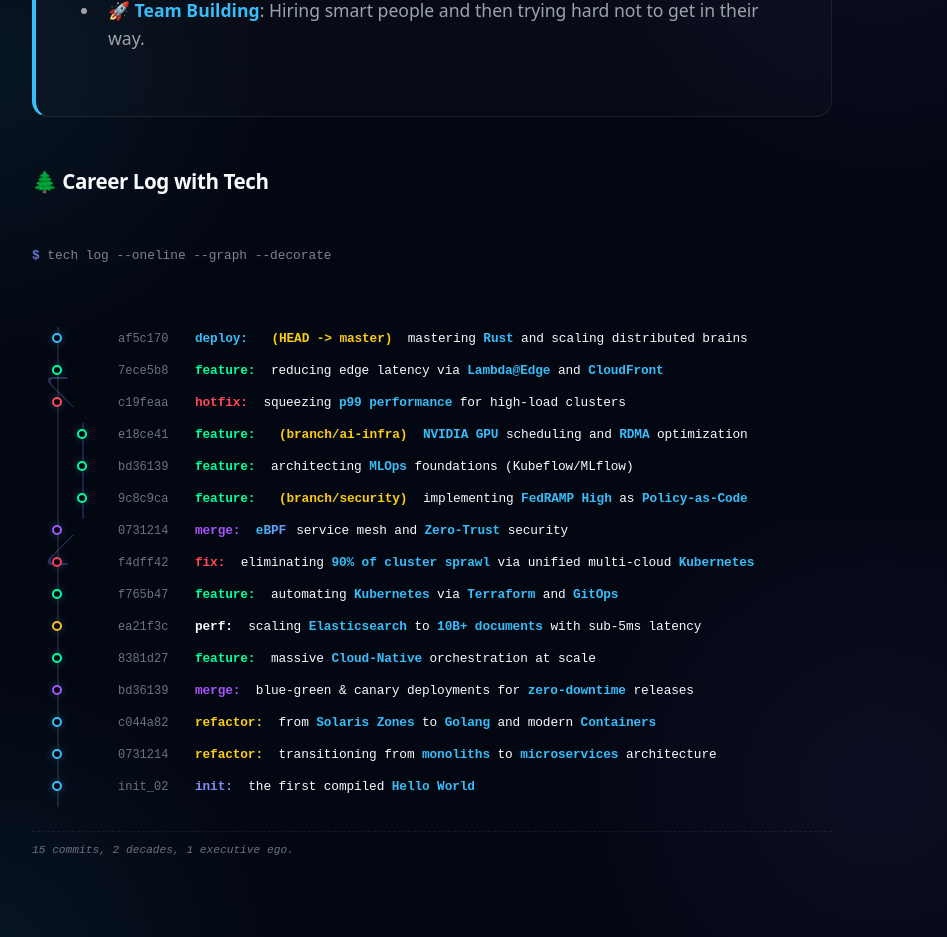
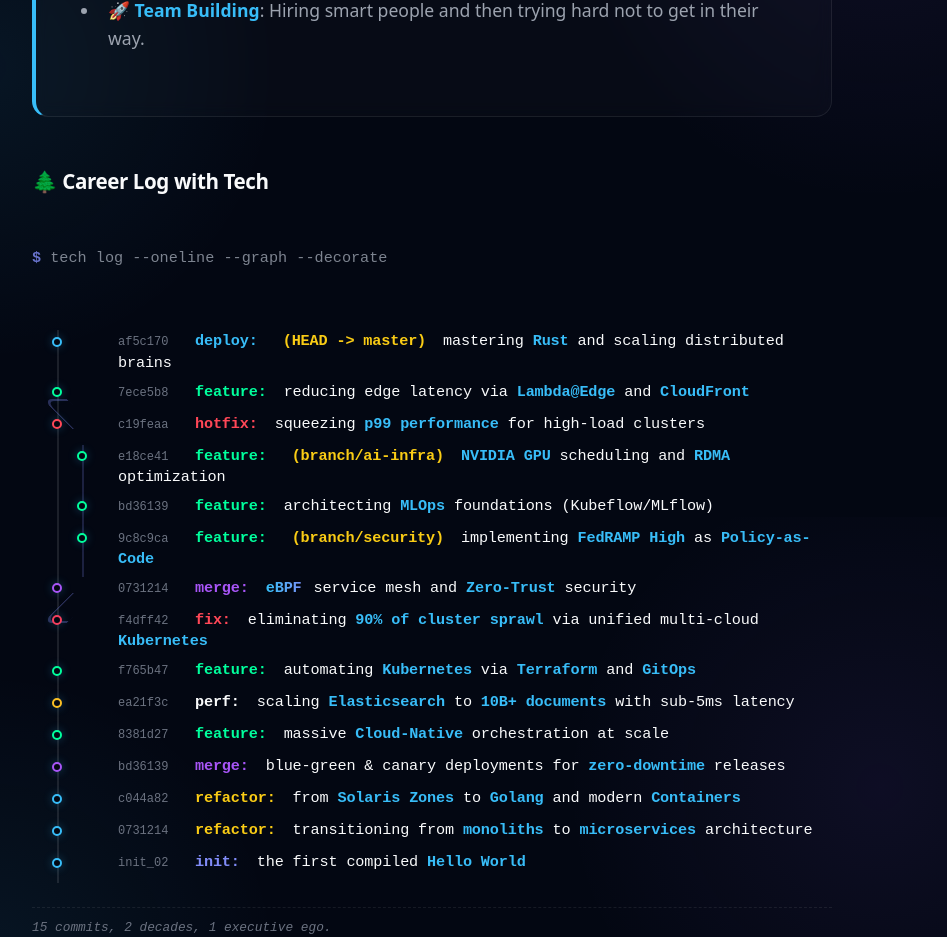
Before and after one commit to kodelint/kodelint.github.io, a Jekyll site: the page built from index.md, in a window 1280 px wide. Shown: the part 2183-3120 px from the top of the page, without its empty margins (208-1155 px from the left). Built offline with Jekyll 4.4.1, drawn with Linux system fonts in a browser that asks for light colours; nearby versions of some CDN libraries.

Commit message:
style(ui): increase font size for tech log
- Updated terminal-prompt and graph-msg to 0.95rem

- Updated graph-stats to 0.8rem

- Updated mobile graph-msg to 0.85rem for better readability

```diff
--- a/_sass/_modules.scss
+++ b/_sass/_modules.scss
@@ -575,7 +575,7 @@
 
 .terminal-prompt {
   font-family: var(--font-mono);
-  font-size: 0.8rem;
+  font-size: 0.95rem;
   color: var(--text-secondary);
   margin-bottom: 0.75rem;
   opacity: 0.8;
@@ -593,7 +593,7 @@
 }
 
 .graph-stats {
-  font-size: 0.7rem;
+  font-size: 0.8rem;
   color: var(--text-tertiary);
   margin-top: 1.5rem;
   padding-top: 0.75rem;
@@ -681,7 +681,7 @@
 .graph-content { padding-bottom: 0.5rem; }
 
 .graph-msg {
-  font-size: 0.8rem;
+  font-size: 0.95rem;
   color: var(--text-primary);
   letter-spacing: -0.01em;
 }
@@ -714,7 +714,7 @@
     gap: 0.5rem;
     min-height: 28px;
   }
-  .graph-msg { font-size: 0.7rem; }
+  .graph-msg { font-size: 0.85rem; }
 }
 
 /* Tooltip & Other Widgets */
```
